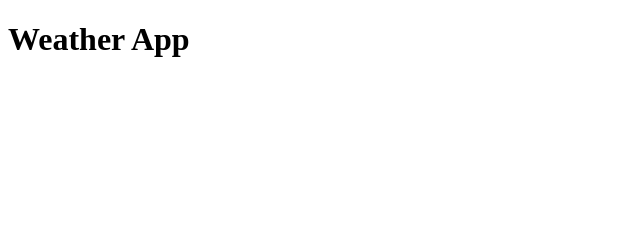
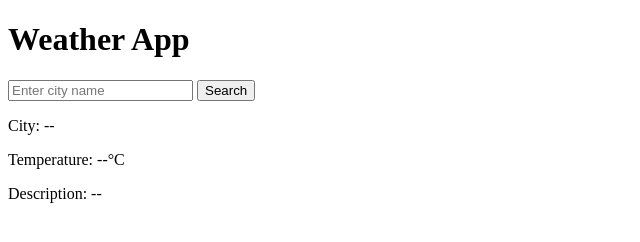
Before and after one commit to suitykashyap/Weather-App, a plain HTML site: page index.html in a window 1280 px wide. Shown: the whole page, without its empty margins (0-640 px from the left). Drawn offline with Linux system fonts and the light colour scheme.

Commit message:
Created basic HTML structure for the weather application

```diff
--- a/index.html
+++ b/index.html
@@ -10,6 +10,19 @@
 
     <h1>Weather App</h1>
 
+    <!-- Search Section -->
+    <div class="search-section">
+        <input type="text" id="city-input" placeholder="Enter city name">
+        <button id="search-btn">Search</button>
+    </div>
+
+    <!-- Weather Information Section -->
+    <div class="weather-info">
+        <p id="city-name">City: --</p>
+        <p id="temperature">Temperature: --°C</p>
+        <p id="weather-description">Description: --</p>
+    </div>
+
     <script src="js/app.js"></script>
 </body>
 </html>
```
